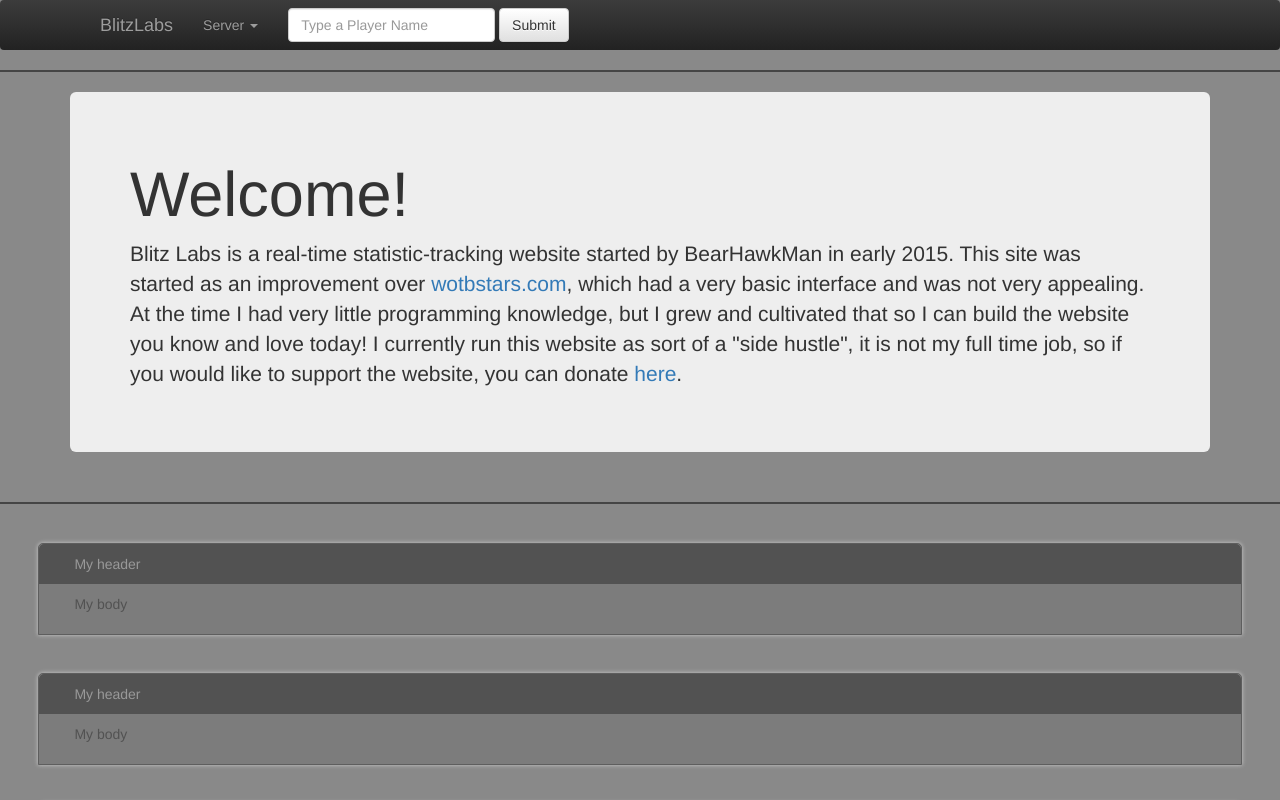
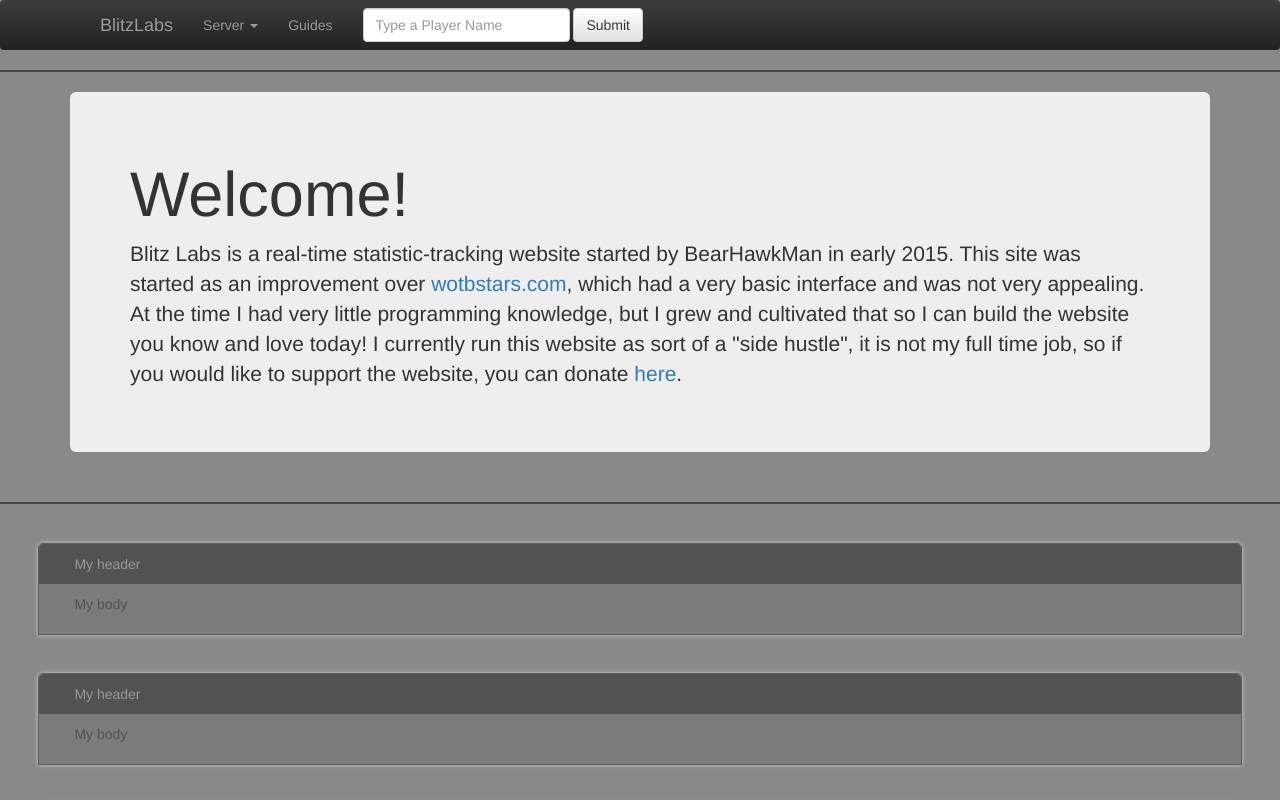
Before and after one commit to Boulder42/BlitzLabs, a plain HTML site: page index.html in a window 1280 px wide. Shown: the top 800 px of the page. Drawn offline with nearby package versions, Linux system fonts and the light colour scheme.

Commit message:
Guides
added a guides thing on navbar, doesn’t do anything yet.

```diff
--- a/index.html
+++ b/index.html
@@ -37,6 +37,7 @@
 				            <li><a href="#">KR</a></li>
 				          </ul>
 				        </li>
+        				<li><a href="#">Guides</a></li>
 				      </ul>
 				      <form class="navbar-form navbar-left" role="search">
 				        <div class="form-group">
@@ -44,6 +45,7 @@
 				        </div>
 				        <button id="submitPlayerSearch" type="submit" class="btn btn-default">Submit</button>
 				      </form>
+
 				    </div><!-- /.navbar-collapse -->
 				  </div><!-- /.container-fluid -->
 				</nav>
```
